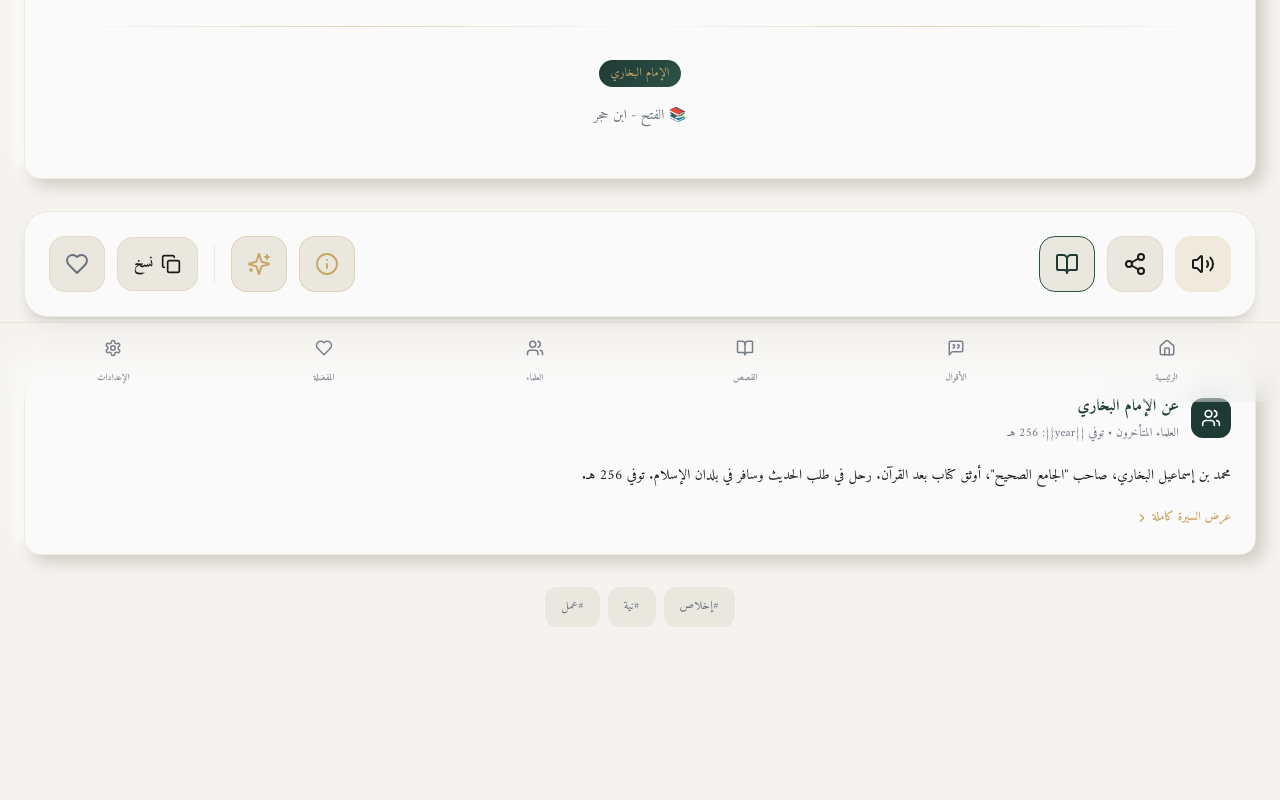
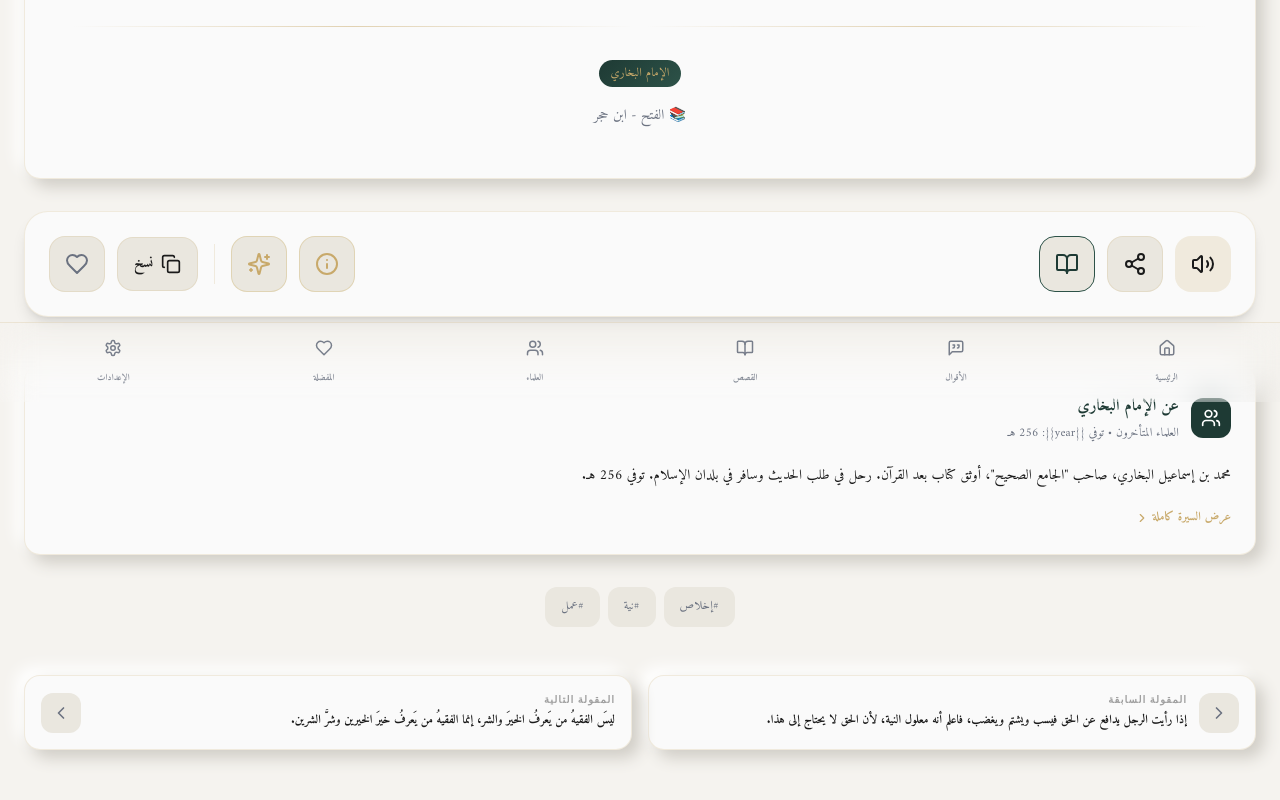
Before and after one commit to ibrahimcowke/AQWAAL-SALAF, a React (Vite) app: page /aqwaal/aqw-028 in a window 1280 px wide. Shown: the part 398-1198 px from the top of the page. Built offline with nearby package versions, Linux system fonts and the light colour scheme; no server answers; the database is empty; a web font is replaced by a local one.

Commit message:
feat: add next/previous navigation to sayings detail page

```diff
--- a/src/i18n.ts
+++ b/src/i18n.ts
@@ -155,7 +155,9 @@ const resources = {
       "tag_akhirah": "آخرة",
       "tag_ikhlas": "إخلاص",
       "refresh": "تحديث",
-      "loading_treasures": "جاري تحميل كنوز السلف..."
+      "loading_treasures": "جاري تحميل كنوز السلف...",
+      "next_qawl": "المقولة التالية",
+      "previous_qawl": "المقولة السابقة"
     }
   },
   en: {
@@ -311,7 +313,9 @@ const resources = {
       "tag_akhirah": "Hereafter",
       "tag_ikhlas": "Sincerity",
       "refresh": "Refresh",
-      "loading_treasures": "Loading treasures of the Salaf..."
+      "loading_treasures": "Loading treasures of the Salaf...",
+      "next_qawl": "Next Saying",
+      "previous_qawl": "Previous Saying"
     }
   },
   so: {
@@ -467,7 +471,9 @@ const resources = {
       "tag_akhirah": "Aakhiro",
       "tag_ikhlas": "Ikhlaas",
       "refresh": "Cusboonaysii",
-      "loading_treasures": "Waa la soo kaxaynayaa khasnadihii Salafka..."
+      "loading_treasures": "Waa la soo kaxaynayaa khasnadihii Salafka...",
+      "next_qawl": "Oraahda xigta",
+      "previous_qawl": "Oraahda hore"
     }
   }
 }
--- a/src/pages/AqwalDetail.tsx
+++ b/src/pages/AqwalDetail.tsx
@@ -29,6 +29,16 @@ export default function AqwalDetail() {
 
   const qawl = aqwaal.find((a) => a.id === id);
   const scholar = qawl ? getScholarById(qawl.scholar_id) : null;
+
+  // Navigation Logic
+  const currentIndex = aqwaal.findIndex(a => a.id === id);
+  const prevQawl = currentIndex > 0 ? aqwaal[currentIndex - 1] : null;
+  const nextQawl = currentIndex < aqwaal.length - 1 ? aqwaal[currentIndex + 1] : null;
+
+  const prevId = prevQawl?.id;
+  const nextId = nextQawl?.id;
+  const prevText = prevQawl ? (isSomali && prevQawl.text_so ? prevQawl.text_so : prevQawl.text_ar) : '';
+  const nextText = nextQawl ? (isSomali && nextQawl.text_so ? nextQawl.text_so : nextQawl.text_ar) : '';
 
   if (!qawl) {
     return (
@@ -273,7 +283,7 @@ export default function AqwalDetail() {
       )}
 
       {/* Tags */}
-      <div className="mt-8 flex flex-wrap gap-2 justify-center">
+      <div className="mt-8 flex flex-wrap gap-2 justify-center mb-12">
         {qawl.tags.map((tag) => (
           <Link
             key={tag}
@@ -284,6 +294,39 @@ export default function AqwalDetail() {
             #{tag}
           </Link>
         ))}
+      </div>
+
+      {/* Navigation Buttons */}
+      <div className={`flex items-center gap-4 mt-8 ${isArabic ? '' : 'flex-row-reverse'}`} style={{ direction: isArabic ? 'rtl' : 'ltr' }}>
+        {prevId && (
+          <button
+            onClick={() => navigate(`/aqwaal/${prevId}`)}
+            className="flex-1 group neu-card p-4 flex items-center gap-3 transition-all hover:border-[var(--color-primary)]/30"
+          >
+            <div className="w-10 h-10 rounded-xl bg-[var(--color-bg-alt)] flex items-center justify-center text-[var(--color-text-muted)] group-hover:text-[var(--color-primary)] transition-colors">
+              <ChevronRight size={20} className={isArabic ? '' : 'rotate-180'} />
+            </div>
+            <div className="text-right flex-1">
+              <p className="text-[10px] uppercase tracking-widest opacity-40 font-bold mb-0.5">{t('previous_qawl')}</p>
+              <p className={`text-xs font-bold line-clamp-1 ${isArabic ? 'arabic-text' : ''}`}>{prevText}</p>
+            </div>
+          </button>
+        )}
+
+        {nextId && (
+          <button
+            onClick={() => navigate(`/aqwaal/${nextId}`)}
+            className="flex-1 group neu-card p-4 flex items-center gap-3 transition-all hover:border-[var(--color-primary)]/30 text-right"
+          >
+            <div className="text-right flex-1">
+              <p className="text-[10px] uppercase tracking-widest opacity-40 font-bold mb-0.5">{t('next_qawl')}</p>
+              <p className={`text-xs font-bold line-clamp-1 ${isArabic ? 'arabic-text' : ''}`}>{nextText}</p>
+            </div>
+            <div className="w-10 h-10 rounded-xl bg-[var(--color-bg-alt)] flex items-center justify-center text-[var(--color-text-muted)] group-hover:text-[var(--color-primary)] transition-colors">
+              <ChevronRight size={20} className={isArabic ? 'rotate-180' : ''} />
+            </div>
+          </button>
+        )}
       </div>
 
       {/* Explanation Modal */}
```
